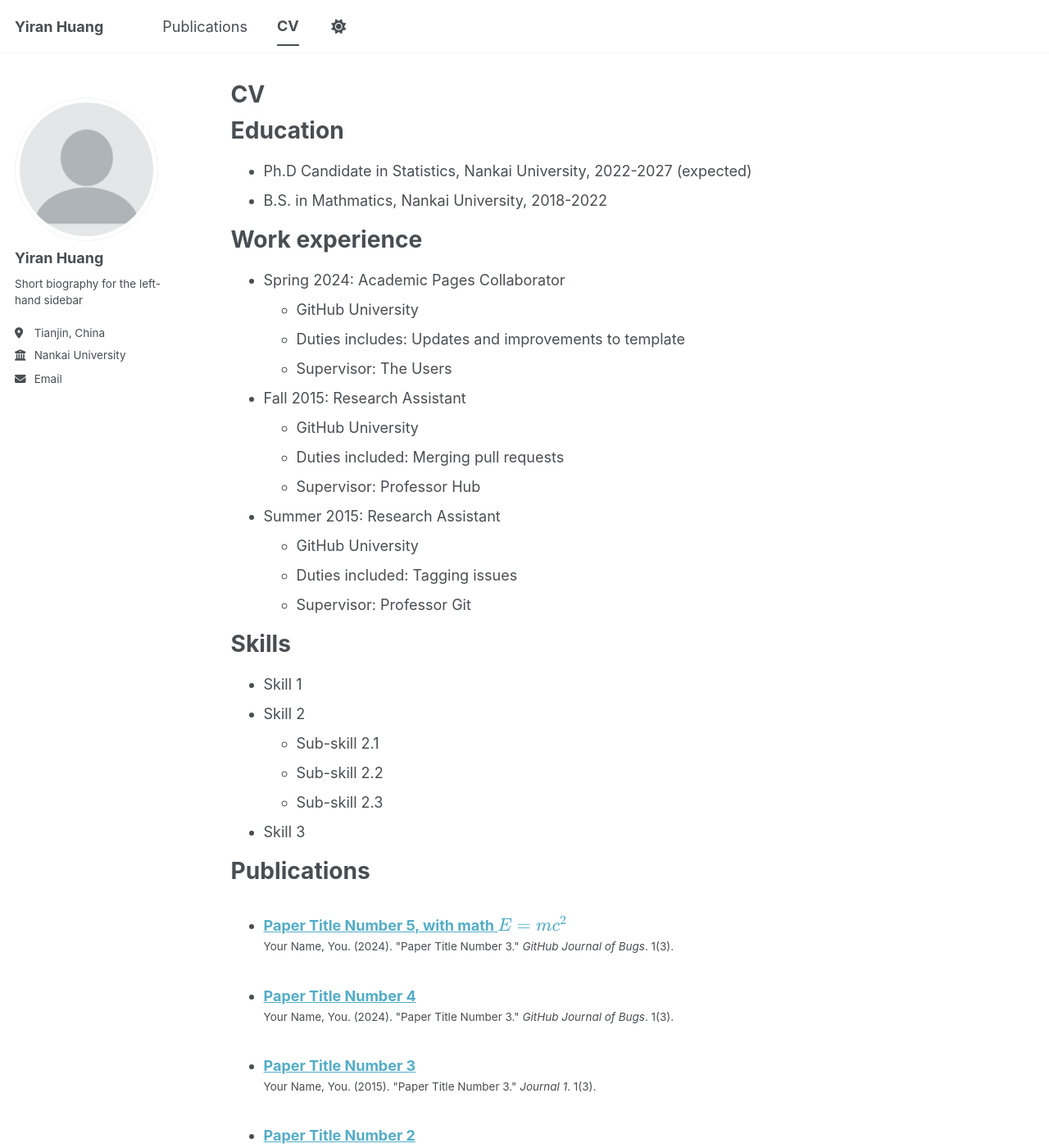
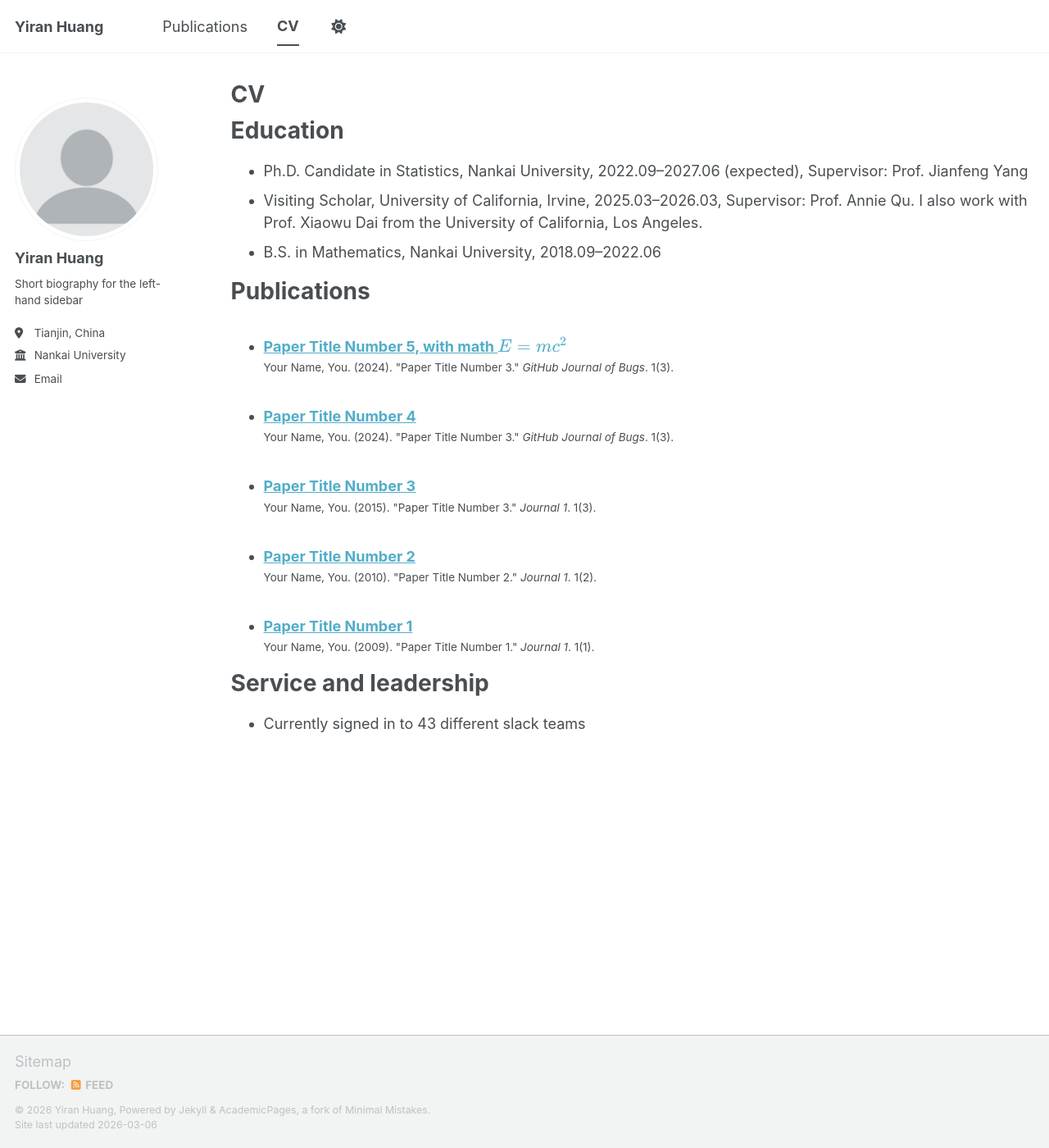
Before and after one commit to Yiran-Huang/Yiran-Huang.github.io, a Jekyll site: the page built from _pages/cv.md, in a window 1280 px wide and 1400 px high. Shown: the whole window at 82% size. Built offline with Jekyll 4.4.1, drawn with Linux system fonts in a browser that asks for light colours; a script bundle is joined from its source files by our own code; library files that are not in the unit come from our copies; some of the changed text lies outside the part shown.

Commit message:
Update cv.md

```diff
--- a/_pages/cv.md
+++ b/_pages/cv.md
@@ -11,34 +11,9 @@
 
 Education
 ======
-* Ph.D Candidate in Statistics, Nankai University, 2022-2027 (expected)
-* B.S. in Mathmatics, Nankai University, 2018-2022
-
-Work experience
-======
-* Spring 2024: Academic Pages Collaborator
-  * GitHub University
-  * Duties includes: Updates and improvements to template
-  * Supervisor: The Users
-
-* Fall 2015: Research Assistant
-  * GitHub University
-  * Duties included: Merging pull requests
-  * Supervisor: Professor Hub
-
-* Summer 2015: Research Assistant
-  * GitHub University
-  * Duties included: Tagging issues
-  * Supervisor: Professor Git
-
-Skills
-======
-* Skill 1
-* Skill 2
-  * Sub-skill 2.1
-  * Sub-skill 2.2
-  * Sub-skill 2.3
-* Skill 3
+* Ph.D. Candidate in Statistics, Nankai University, 2022.09–2027.06 (expected), Supervisor: Prof. Jianfeng Yang
+* Visiting Scholar, University of California, Irvine, 2025.03–2026.03, Supervisor: Prof. Annie Qu. I also work with Prof. Xiaowu Dai from the University of California, Los Angeles.
+* B.S. in Mathematics, Nankai University, 2018.09–2022.06
 
 Publications
 ======
@@ -46,18 +21,6 @@
     {% include archive-single-cv.html %}
   {% endfor %}</ul>
 
-Talks
-======
-  <ul>{% for post in site.talks reversed %}
-    {% include archive-single-talk-cv.html  %}
-  {% endfor %}</ul>
-
-Teaching
-======
-  <ul>{% for post in site.teaching reversed %}
-    {% include archive-single-cv.html %}
-  {% endfor %}</ul>
-
 Service and leadership
 ======
 * Currently signed in to 43 different slack teams
```
